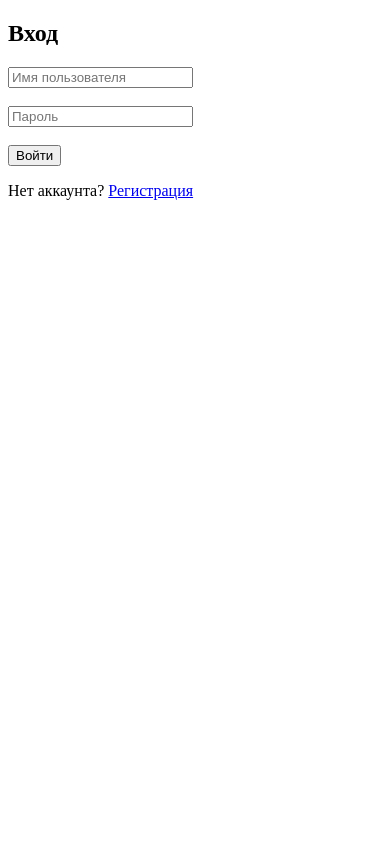
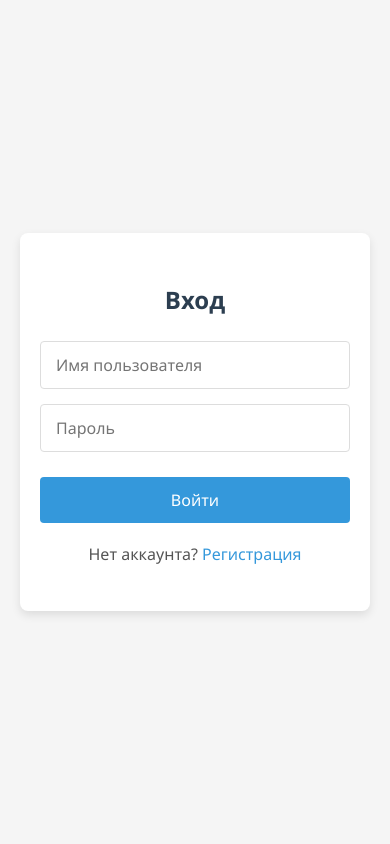
Before and after one commit to SultanbekKenesbaev/parking, a Flask app: page /login in a window 390 px wide. Run offline with Flask 3, Linux system fonts and the light colour scheme.

Commit message:
Update login.html

```diff
--- a/templates/login.html
+++ b/templates/login.html
@@ -1,16 +1,121 @@
 <!DOCTYPE html>
 <html lang="ru">
   <head>
-    <meta charset="UTF-8">
+    <meta charset="UTF-8" />
+    <meta name="viewport" content="width=device-width, initial-scale=1.0" />
     <title>Вход</title>
+    <style>
+      * {
+        box-sizing: border-box;
+        font-family: "Segoe UI", Tahoma, Geneva, Verdana, sans-serif;
+      }
+
+      body {
+        margin: 0;
+        padding: 0;
+        background-color: #f5f5f5;
+        display: flex;
+        justify-content: center;
+        align-items: center;
+        min-height: 100vh;
+      }
+
+      .auth-container {
+        background: white;
+        padding: 40px;
+        border-radius: 8px;
+        box-shadow: 0 4px 10px rgba(0, 0, 0, 0.1);
+        width: 100%;
+        max-width: 400px;
+        text-align: center;
+      }
+
+      h2 {
+        color: #2c3e50;
+        margin-bottom: 25px;
+        font-size: 1.8em;
+      }
+
+      form {
+        display: flex;
+        flex-direction: column;
+        gap: 15px;
+      }
+
+      input,
+      select {
+        padding: 12px 15px;
+        border: 1px solid #ddd;
+        border-radius: 4px;
+        font-size: 1em;
+        width: 100%;
+        transition: border-color 0.3s;
+      }
+
+      input:focus,
+      select:focus {
+        border-color: #3498db;
+        outline: none;
+      }
+
+      button {
+        padding: 12px;
+        background-color: #3498db;
+        color: white;
+        border: none;
+        border-radius: 4px;
+        font-size: 1em;
+        cursor: pointer;
+        transition: background-color 0.3s;
+        margin-top: 10px;
+      }
+
+      button:hover {
+        background-color: #2980b9;
+      }
+
+      p {
+        margin-top: 20px;
+        color: #555;
+      }
+
+      a {
+        color: #3498db;
+        text-decoration: none;
+        transition: color 0.3s;
+      }
+
+      a:hover {
+        color: #2980b9;
+        text-decoration: underline;
+      }
+
+      @media (max-width: 480px) {
+        .auth-container {
+          padding: 30px 20px;
+          margin: 20px;
+        }
+
+        h2 {
+          font-size: 1.5em;
+        }
+      }
+    </style>
   </head>
   <body>
+    <div class="auth-container">
       <h2>Вход</h2>
       <form action="/login" method="post">
-        <input type="text" name="username" placeholder="Имя пользователя" required><br><br>
-        <input type="password" name="password" placeholder="Пароль" required><br><br>
+        <input
+          type="text"
+          name="username"
+          placeholder="Имя пользователя"
+          required
+        />
+        <input type="password" name="password" placeholder="Пароль" required />
         <button type="submit">Войти</button>
       </form>
       <p>Нет аккаунта? <a href="/register">Регистрация</a></p>
+    </div>
   </body>
 </html>
```
Lines whose indentation alone changed are shown as unchanged.
